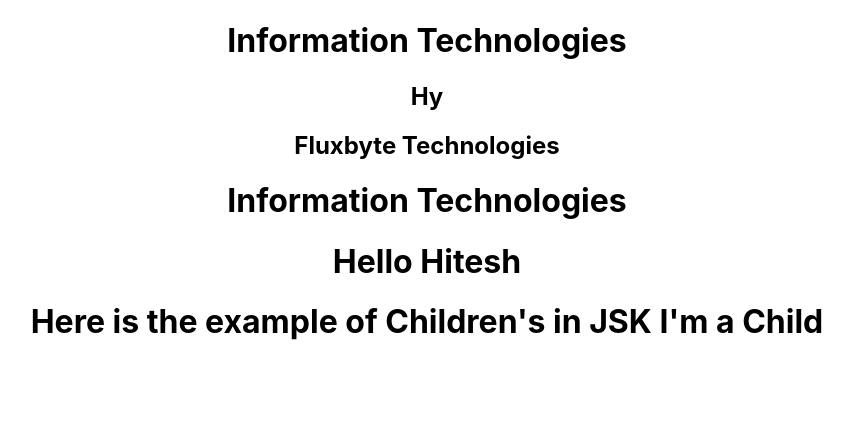
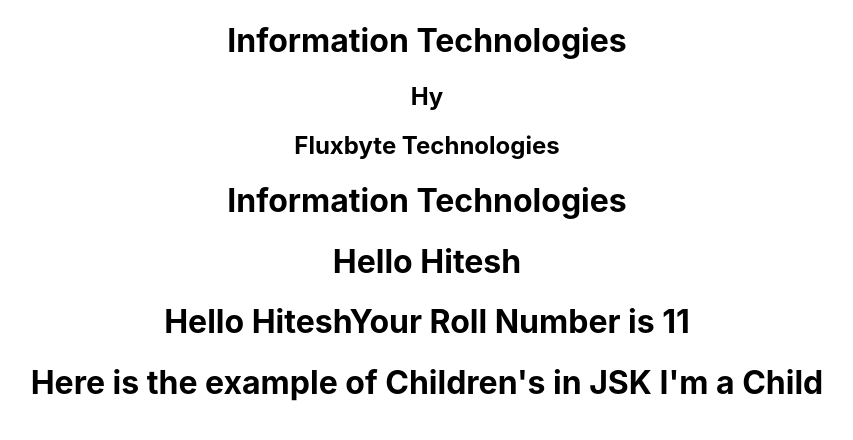
Before and after one commit to hitesh-fluxbyte/React-Crud-App, a React (Create React App) app in the folder my-app-test/: page / in a window 1280 px wide. Shown: the top 440 px of the page, without its empty margins (213-1066 px from the left). Built offline with nearby package versions, Linux system fonts and the light colour scheme.

Commit message:
State With Constructor

```diff
--- /dev/null
+++ b/my-app-test/src/State_With_Constructor.js
@@ -0,0 +1,19 @@
+import React, { Component } from "react";
+
+class StateWithConstructor extends Component {
+  // eslint-disable-next-line no-useless-constructor
+  constructor(props) {
+    super(props);
+    this.state = {
+        name:"Hitesh",
+        roll:11
+    }
+  };
+  render(){
+      return (
+        <h1 className="App">Hello {this.state.name}
+        Your Roll Number is {this.state.roll}</h1>
+      );
+  }
+}
+export default StateWithConstructor;
--- a/my-app-test/src/index.js
+++ b/my-app-test/src/index.js
@@ -5,6 +5,7 @@
 import Student from "./Student";
 import Children from "./Children";
 import StateWithoutConstructor from "./State_Without_Constructor";
+import StateWithConstructor from "./State_With_Constructor";
 
 const root = ReactDOM.createRoot(document.getElementById("root"));
 root.render(
@@ -12,6 +13,7 @@
     <Student />
     <App />
     <StateWithoutConstructor />
+    <StateWithConstructor />
     <Children>I'm a Child</Children>
   </React.StrictMode>
 );
```
